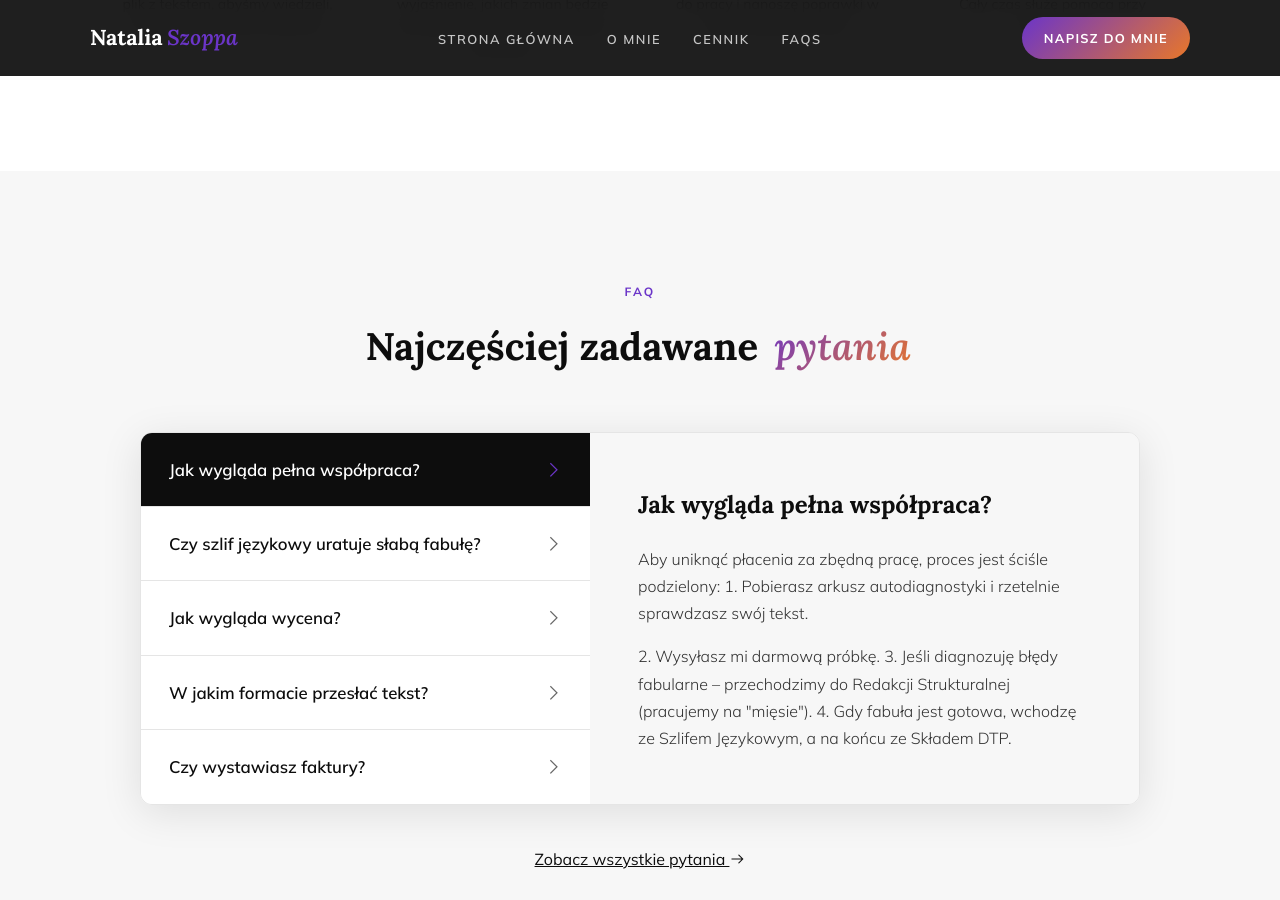
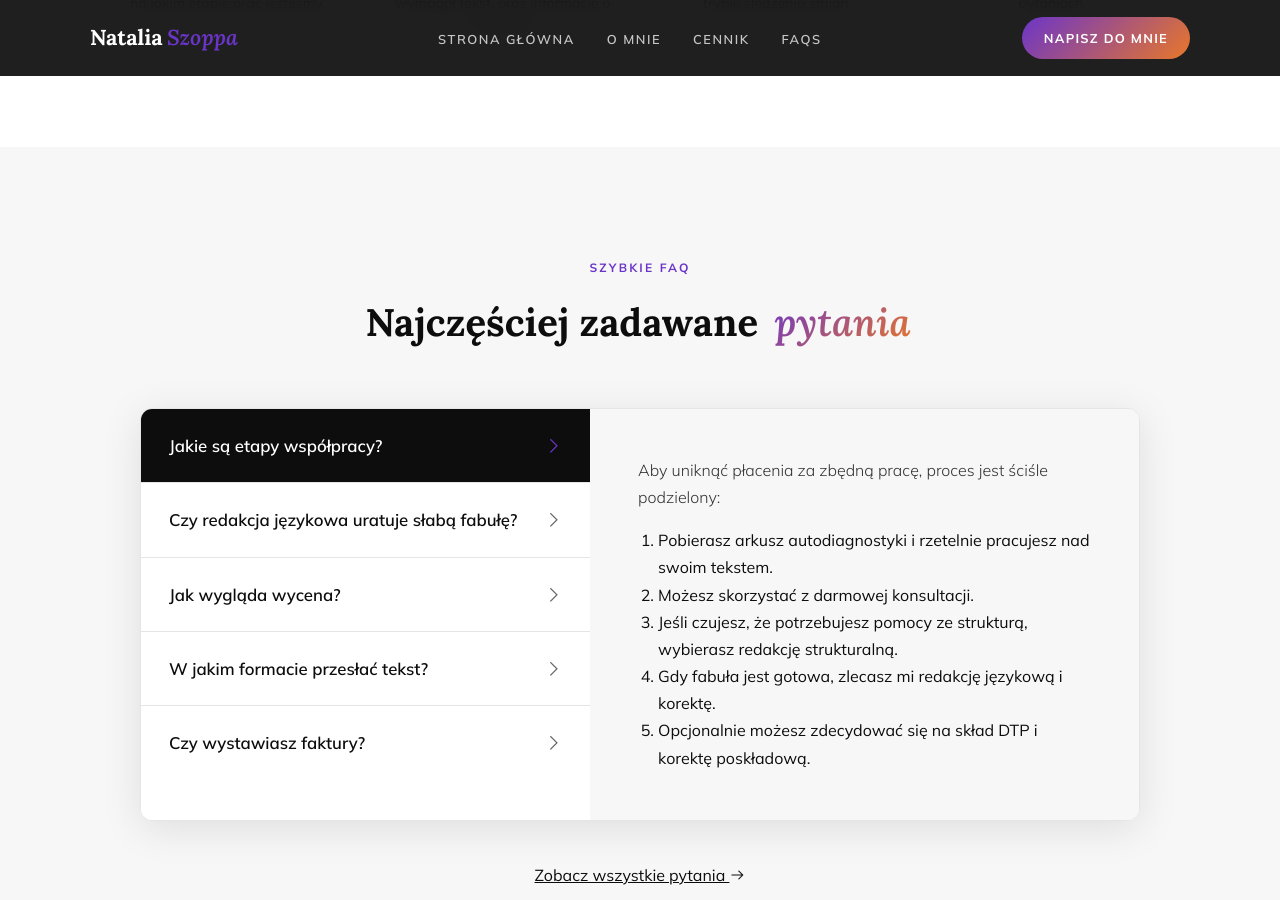
Before and after one commit to Bonnie00726/nataliaszoppa, a Jekyll site: the page built from index.html, in a window 1280 px wide and 900 px high, scrolled down 6985 px. Built offline with Jekyll 4.4.1, drawn with Linux system fonts in a browser that asks for light colours; some of the changed text lies outside the part shown.

Commit message:
Update index.html

```diff
--- a/index.html
+++ b/index.html
@@ -394,7 +394,7 @@ title: Redakcja, korekta, skład
 
 <section class="section">
     <div class="container">
-       <h2 class="section-h2 reveal">Zobacz, jak Twój tekst ożywa po <em>autoredakcji</em></h2>
+       <h2 class="section-h2 reveal">Tak może wyglądać <em>Twój tekst</em></h2>
 <p class="services-desc reveal delay-1" style="margin-bottom: 40px">
     Pierwszy szkic to dopiero początek. Aby Twoja historia naprawdę wciągała, musisz spojrzeć na swój tekst z dystansem i nie bać się odważnych zmian. Zobacz, jak kolosalną różnicę robią praca własna nad tekstem i moja redakcja językowa.
 </p>
@@ -413,7 +413,7 @@ title: Redakcja, korekta, skład
             </div>
 
             <div class="comparison-box after">
-                <div class="box-header"><i class="las la-check-circle"></i> Po samodzielnych poprawkach i redakcji językowej</div>
+                <div class="box-header"><i class="las la-check-circle"></i> Po samodzielnych poprawkach i red. językowej</div>
                 <div class="box-content">
                    Vadim <span class="highlight-purple">pchnął ciężkie drzwi</span>, które z <span class="highlight-purple">drażniącym</span> <span class="highlight-purple">skrzypnięciem</span> otwarły się na oścież, <span class="highlight-purple">ucinając</span> <span class="highlight-purple">gwar</span> rozmów. Wnętrze przywitało go zapachem spalenizny, <span class="highlight-purple">skwaśniałego</span> piwa i niechętnym wzrokiem <span class="highlight-purple">biesiadujących</span>. Ignorując ich spojrzenia, <span class="highlight-purple">ruszył</span> prosto ku <span class="highlight-purple">szynkwasowi,</span> gdzie gospodarz <span class="highlight-purple">leniwie</span> przecierał brudną szmatą klejący blat.
                 </div>
@@ -497,16 +497,16 @@ title: Redakcja, korekta, skład
 
 <section class="section" id="szybkie-faq">
     <div class="container">
-        <div class="eyebrow reveal" style="text-align: center; justify-content: center;">FAQ</div>
+        <div class="eyebrow reveal" style="text-align: center; justify-content: center;"> Szybkie FAQ</div>
         <h2 class="section-h2 reveal delay-1" style="text-align: center;">Najczęściej zadawane <em>pytania</em></h2>
 
         <div class="faq-split-container reveal delay-2">
             <div class="faq-questions">
                 <div class="faq-q-item active" data-target="faq-a-1">
-                    Jak wygląda pełna współpraca? <i class="las la-angle-right"></i>
+                    Jakie są etapy współpracy? <i class="las la-angle-right"></i>
                 </div>
                 <div class="faq-q-item" data-target="faq-a-2">
-                    Czy szlif językowy uratuje słabą fabułę? <i class="las la-angle-right"></i>
+                    Czy redakcja językowa uratuje słabą fabułę? <i class="las la-angle-right"></i>
                 </div>
                 <div class="faq-q-item" data-target="faq-a-3">
                     Jak wygląda wycena? <i class="las la-angle-right"></i>
@@ -521,28 +521,33 @@ title: Redakcja, korekta, skład
 
             <div class="faq-answers">
                 <div class="faq-a-item active" id="faq-a-1">
-                    <h3>Jak wygląda pełna współpraca?</h3>
-                    <p>Aby uniknąć płacenia za zbędną pracę, proces jest ściśle podzielony: 1. Pobierasz arkusz autodiagnostyki i rzetelnie sprawdzasz swój tekst.</p>
-                    <p>2. Wysyłasz mi darmową próbkę. 3. Jeśli diagnozuję błędy fabularne – przechodzimy do Redakcji Strukturalnej (pracujemy na "mięsie"). 4. Gdy fabuła jest gotowa, wchodzę ze Szlifem Językowym, a na końcu ze Składem DTP.</p>
+                    <p>Aby uniknąć płacenia za zbędną pracę, proces jest ściśle podzielony:</p>
+<ol style="padding-left: 20px; line-height: 1.7; margin-top: 10px;">
+    <li>Pobierasz arkusz autodiagnostyki i rzetelnie pracujesz nad swoim tekstem.</li>
+    <li>Możesz skorzystać z darmowej konsultacji.</li>
+    <li>Jeśli czujesz, że potrzebujesz pomocy ze strukturą, wybierasz redakcję strukturalną.</li>
+    <li>Gdy fabuła jest gotowa, zlecasz mi redakcję językową i korektę.</li>
+    <li>Opcjonalnie możesz zdecydować się na skład DTP i korektę poskładową.</li>
+</ol>
                 </div>
                 <div class="faq-a-item" id="faq-a-2">
-                    <h3>Czy szlif językowy uratuje słabą fabułę?</h3>
-                    <p>Nie. Szlif językowy sprawi, że tekst będzie poprawny, płynny i piękny stylistycznie, ale nie naprawi nudnej akcji, płaskich bohaterów czy braku logiki wydarzeń.</p>
-                    <p>Jeśli czujesz, że historia „leży”, potrzebujesz najpierw redakcji strukturalnej. Ja zajmuję się polszczyzną dopiero, gdy konstrukcja historii jest już stabilna.</p>
+
+                    <p>Nie. Sprawi za to, że tekst będzie poprawny, płynny i piękny stylistycznie, ale nie naprawi nudnej akcji, płaskich bohaterów czy braku logiki wydarzeń, a to może przełożyć się na brak czytelników.</p>
+                    <p>Jeśli czujesz, że historia jest jakaś nijaka, potrzebujesz najpierw redakcji strukturalnej.</p>
                 </div>
                 <div class="faq-a-item" id="faq-a-3">
-                    <h3>Jak wygląda wycena?</h3>
-                    <p>Każde zlecenie wyceniam indywidualnie po zapoznaniu się z Twoją darmową próbką lub całym materiałem. Cena zależy od jakości tekstu, wybranego pakietu i terminu.</p>
+
+                    <p>Każde zlecenie wyceniam indywidualnie po zapoznaniu się z całym materiałem. Cena zależy od jakości tekstu, wybranego pakietu i terminu.</p>
                     <p>Wycena, którą odsyłam, jest całkowicie darmowa i niezobowiązująca.</p>
                 </div>
                 <div class="faq-a-item" id="faq-a-4">
-                    <h3>W jakim formacie przesłać tekst?</h3>
-                    <p>Przyjmuję pliki tekstowe: <strong>.docx (Word), .odt lub linki do Google Docs</strong>. Z plikami PDF pracuję wyłącznie na etapie korekty poskładowej.</p>
+
+                    <p>Przyjmuję pliki tekstowe: <strong>.docx (Word).</strong>. Z plikami PDF pracuję wyłącznie na etapie korekty poskładowej.</p>
                     <p>Wszystkie ingerencje w tekst zawsze wprowadzam przy użyciu funkcji „Śledź zmiany”.</p>
                 </div>
                 <div class="faq-a-item" id="faq-a-5">
-                    <h3>Czy wystawiasz faktury?</h3>
-                    <p>Tak — prowadzę legalną, jednoosobową działalność gospodarczą. Wystawiam faktury (bez VAT). Wystarczy, że przy zleceniu podasz mi dane firmy.</p>
+
+                    <p>Tak. Prowadzę legalną, jednoosobową działalność gospodarczą. Wystawiam faktury (bez VAT). Wystarczy, że przy zleceniu podasz mi dane firmy.</p>
                 </div>
             </div>
         </div>
```
